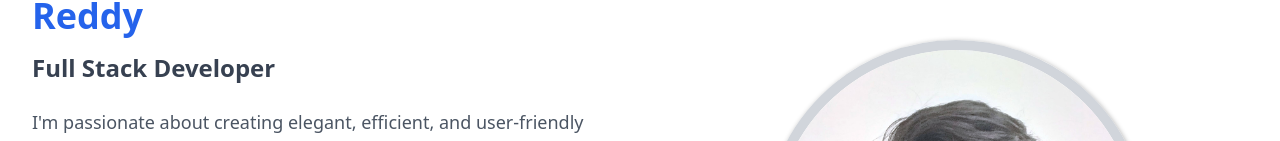
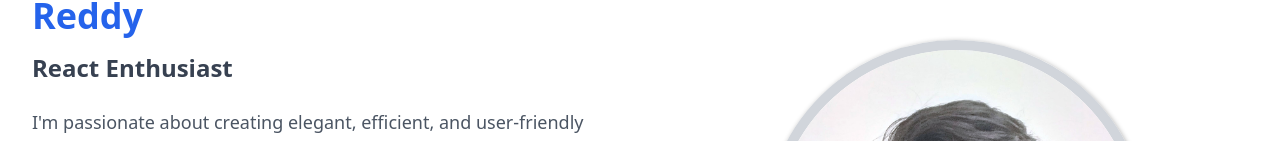
Before and after one commit to Dothireddy-Lokesh-Reddy/portfolio-website, a React (Vite) app: page / in a window 1280 px wide. Shown: the part 173-314 px from the top of the page. Built offline with nearby package versions, Linux system fonts and the light colour scheme.

Commit message:
Resolve merge conflicts

```diff
--- a/package.json
+++ b/package.json
@@ -14,6 +14,7 @@
     "react": "^19.0.0",
     "react-dom": "^19.0.0",
     "react-router-dom": "^7.5.2",
+    "react-simple-typewriter": "^5.0.1",
     "tailwindcss-animate": "^1.0.7"
   },
   "devDependencies": {
--- a/src/components/Certificatest.jsx
+++ b/src/components/Certificatest.jsx
@@ -31,12 +31,12 @@ const certificates = [
 
 const Certificates = () => {
 	return (
-		<section className="py-6 bg-gray-100 dark:bg-gray-900 transition-colors duration-300 h-screen">
+		<section className="py-6 bg-gray-100 dark:bg-gray-900 transition-colors duration-300 min-h-screen">
 			<div className="container mx-auto px-4">
 				<h2 className="text-3xl font-bold text-center mb-10 text-gray-800 dark:text-white">
 					Certificates
 				</h2>
-				<div className="grid gap-4 grid-cols-1 md:grid-cols-2">
+				<div className="grid gap-4 grid-cols-1 md:grid-cols-2 animate-pulse">
 					{certificates.map((certificate, index) => (
 						<a
 							href={certificate.certificateUrl}
--- a/src/components/Profile.jsx
+++ b/src/components/Profile.jsx
@@ -1,6 +1,6 @@
 import { Code, Briefcase, Heart, Moon, Sun } from "lucide-react";
 import { useState, useEffect } from "react";
-
+import { Typewriter } from "react-simple-typewriter";
 function Profile() {
 	const skills = ["JavaScript", "React.js", "Node.js", "HTML/CSS", "Tailwind CSS", "Git", "RESTful APIs", "MongoDB"];
 
@@ -13,7 +13,17 @@ function Profile() {
 					<h1 className="text-4xl font-bold text-gray-800 dark:text-gray-100 mb-4">
 						Hi, I'm <span className="text-blue-600 dark:text-blue-400">Donthireddy Lokesh Reddy</span>
 					</h1>
-					<h2 className="text-2xl font-semibold text-gray-700 dark:text-gray-300 mb-6">Full Stack Developer</h2>
+					<h2 className="text-2xl font-semibold text-gray-700 dark:text-gray-300 mb-6">
+						<Typewriter
+							words={["Frontend Developer", "React Enthusiast", "Backend Explorer"]}
+							loop={true}
+							cursor
+							cursorStyle="|"
+							typeSpeed={70}
+							deleteSpeed={50}
+							delaySpeed={2000}
+						/>
+					</h2>
 					<p className="text-gray-600 dark:text-gray-400 mb-8 text-lg">
 						I'm passionate about creating elegant, efficient, and user-friendly web applications. With a strong
 						foundation in both front-end and back-end technologies, I enjoy tackling complex problems and turning ideas
--- a/src/context/ThemeContext.jsx
+++ b/src/context/ThemeContext.jsx
@@ -3,7 +3,7 @@ import { createContext, useContext, useEffect, useState } from "react"
 const ThemeContext = createContext()
 
 export function ThemeProvider({ children }) {
-	const [isDarkMode, setIsDarkMode] = useState(false)
+	const [isDarkMode, setIsDarkMode] = useState(true)
 
 	// Initialize theme from localStorage or system preference
 	useEffect(() => {
```
Also changed, not shown: 1 other file (tests, documents, lock files or other folders).
